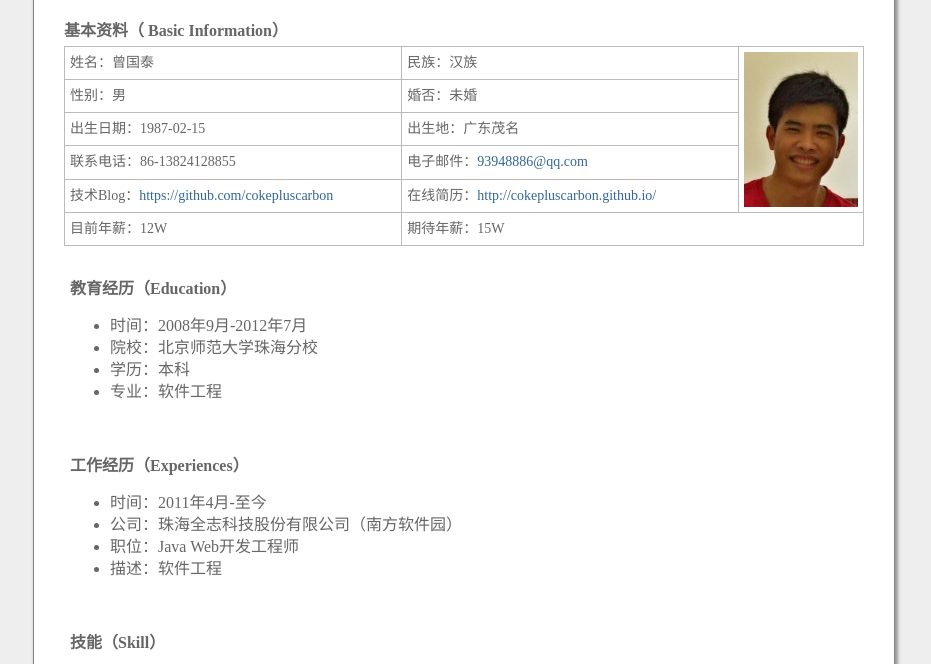
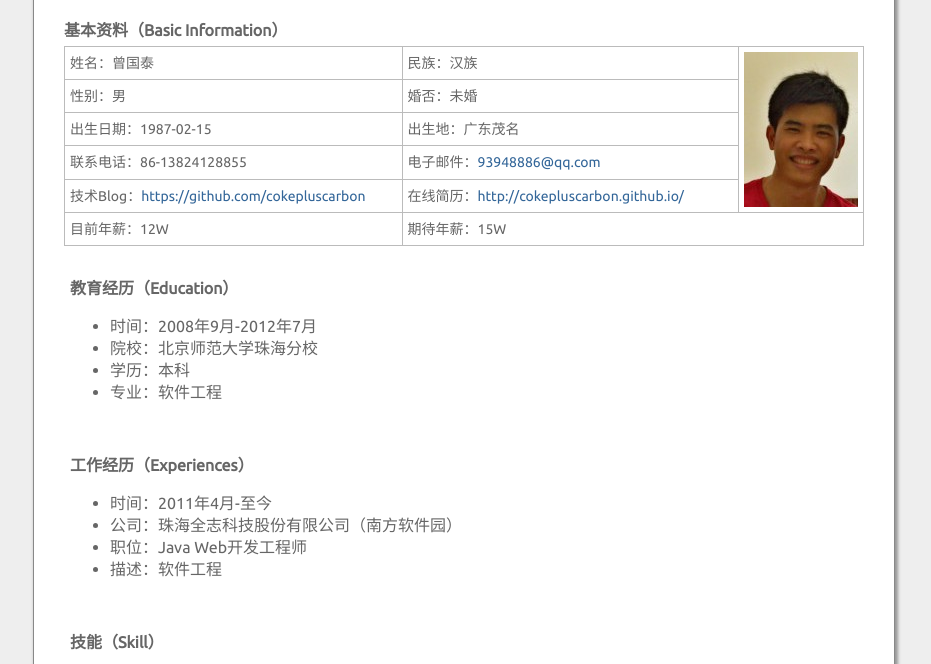
Before and after one commit to cokepluscarbon/cokepluscarbon.github.com, a plain HTML site: page index.html in a window 1280 px wide. Shown: the part 87-751 px from the top of the page, without its empty margins (176-1107 px from the left). Drawn offline with Linux system fonts and the light colour scheme.

Commit message:
更新简历

```diff
--- a/index.html
+++ b/index.html
@@ -4,10 +4,16 @@
 	<meta charset="UTF-8">
 	<title>曾国泰个人简历</title>
 	<!-- 干嘛看我源码！:P -->
+	<link href='http://fonts.googleapis.com/css?family=Ubuntu' rel='stylesheet' type='text/css'>
 	<style type="text/css">
+	*::selection{
+		background:#369;
+		color:#fff;
+	}
 	body {
+		background-color: #eee;
 		color: #666;
-		background-color: #eee;
+		font-family: 'Ubuntu', 'sans-serif', '微软雅黑', '宋体';
 	}
 	article {
 		margin: 0 auto;
@@ -69,13 +75,13 @@
 			<h1 style="text-align:center;">曾国泰个人简历</h1>
 		</header>
 		<!-- 基本信息 -->
-		<h3>基本资料（ Basic Information）</h3>
+		<h3>基本资料（Basic Information）</h3>
 		<table>
 			<tr>
 				<td>姓名：曾国泰</td>
 				<td>民族：汉族</td>
 				<td rowspan="5" style="padding:5px; height:114px;">
-					<img src="images/mine.jpg" width="114" height="155" style="float:left;" title="U can call me tiger!"/>
+					<img class="avatar" src="images/mine.jpg" width="114" height="155" style="float:left;" title="U can call me tiger!"/>
 				</td>
 			</tr>
 			<tr>
```
Also changed, not shown: images/QQ图片20131113000438.jpg (deleted), 1 other file.
